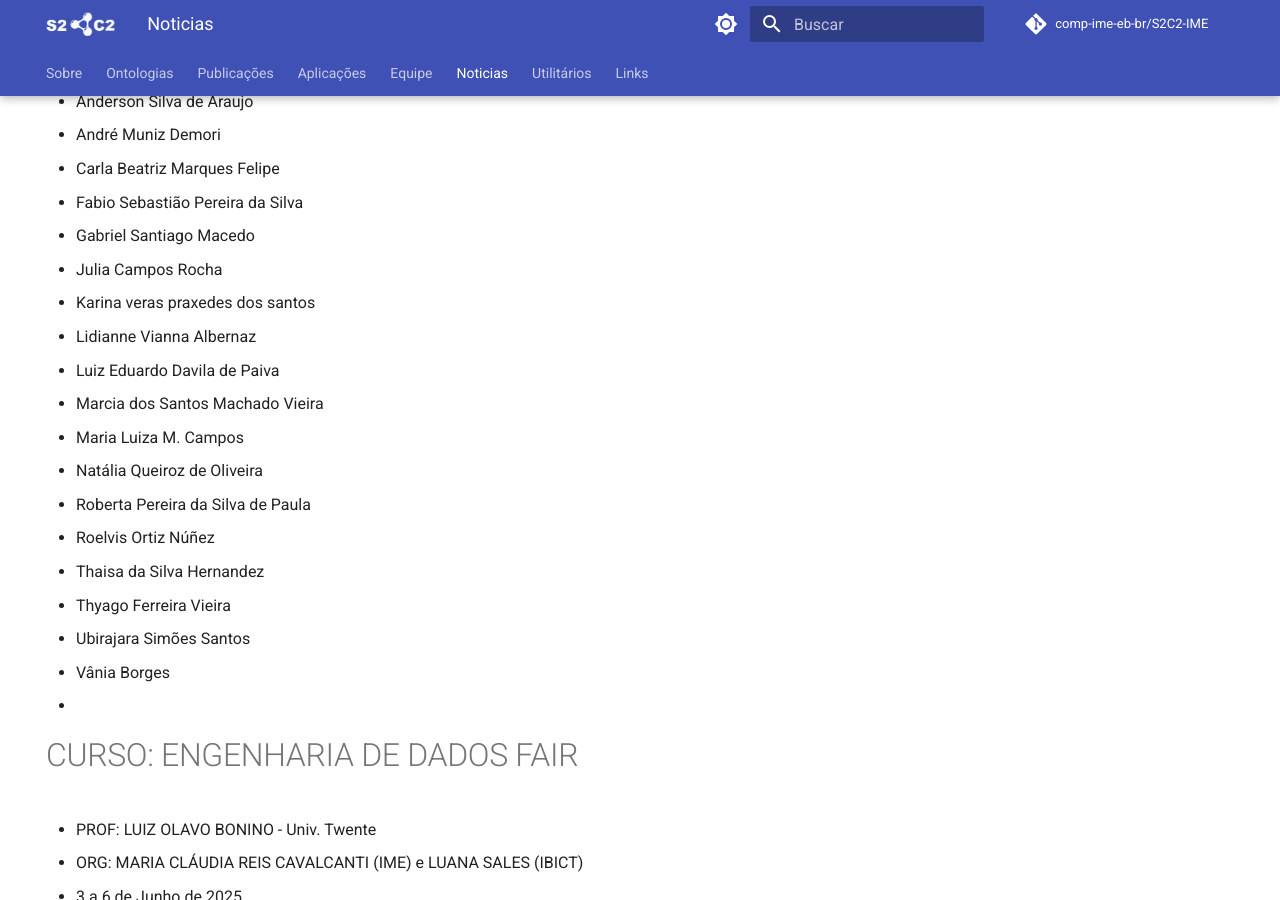
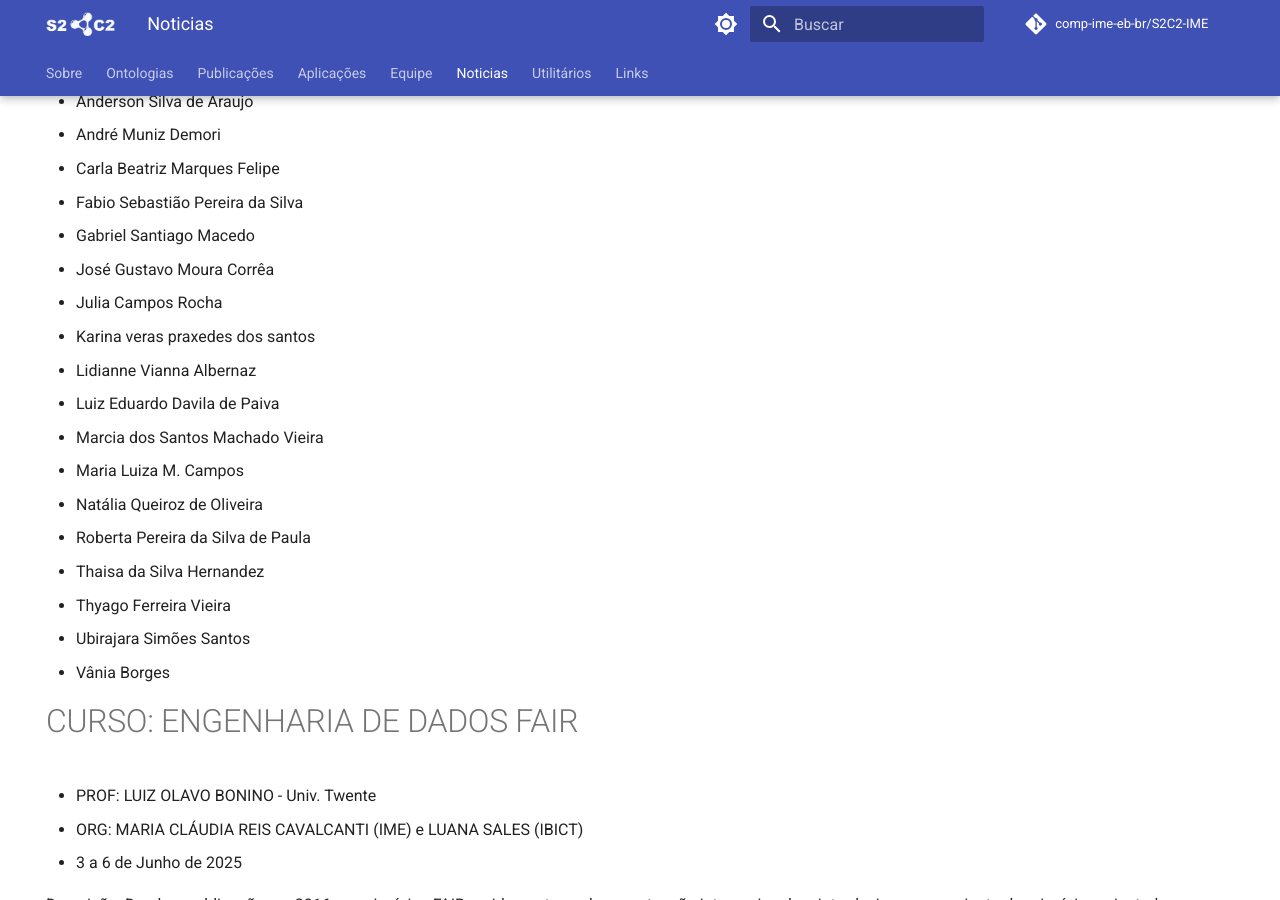
Before and after one commit to comp-ime-eb-br/S2C2-IME, an MkDocs documentation site: the page built from docs/noticia.md, in a window 1280 px wide and 900 px high, scrolled down 390 px. Built offline with MkDocs 1.6.1 and Material for MkDocs 9.7.7, drawn with Linux system fonts in a browser that asks for light colours; comment, search, counter and statistics services are not loaded.

Commit message:
Update noticia.md. ajustes inscricoes

```diff
--- a/docs/noticia.md
+++ b/docs/noticia.md
@@ -18,6 +18,7 @@ Lista de Inscritos:
 - Carla Beatriz Marques Felipe
 - Fabio Sebastião Pereira da Silva
 - Gabriel Santiago Macedo
+- José Gustavo Moura Corrêa
 - Julia Campos Rocha
 - Karina veras praxedes dos santos
 - Lidianne Vianna Albernaz
@@ -26,15 +27,12 @@ Lista de Inscritos:
 - Maria Luiza M. Campos
 - Natália Queiroz de Oliveira
 - Roberta Pereira da Silva de Paula
-- Roelvis Ortiz Núñez
 - Thaisa da Silva Hernandez
 - Thyago Ferreira Vieira
 - Ubirajara Simões Santos
 - Vânia Borges
 
 
-
--
 # CURSO: ENGENHARIA DE DADOS FAIR
 - PROF: LUIZ OLAVO BONINO - Univ. Twente
 - ORG: MARIA CLÁUDIA REIS CAVALCANTI (IME) e LUANA SALES (IBICT)
```
